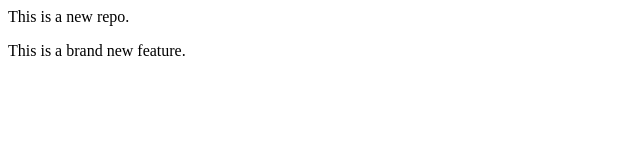
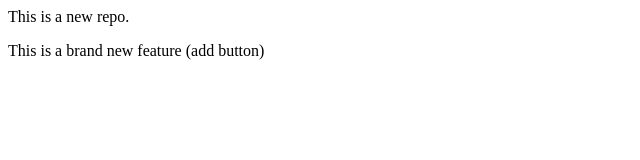
Before and after one commit to SambitaK/localrepo, a plain HTML site: page index.html in a window 1280 px wide. Shown: the full height of the page, 0-640 px from the left. Drawn offline with Linux system fonts and the light colour scheme.

```diff
--- a/index.html
+++ b/index.html
@@ -1,2 +1,2 @@
 <p>This is a new repo.</p>
-<p>This is a brand new feature.</p>
+<p>This is a brand new feature (add button) </p>
```
